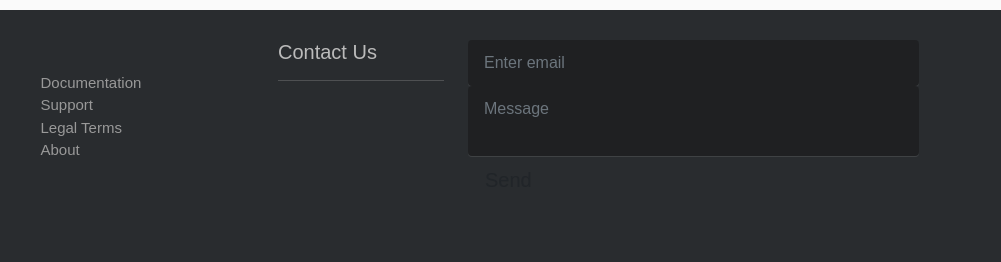
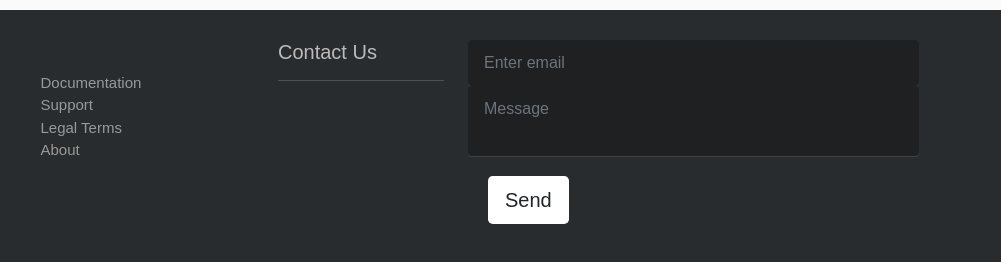
Before and after one commit to vasu4651/brewsters, a plain HTML site: page index.html in a window 1280 px wide. Shown: the part 3799-4061 px from the top of the page, 279-1280 px from the left. Drawn offline with nearby package versions, Linux system fonts and the light colour scheme.

Commit message:
send-btn

```diff
--- a/index.html
+++ b/index.html
@@ -294,7 +294,7 @@
                                 <textarea class="form-control" id="exampleMessage" placeholder="Message"></textarea>
                             </fieldset>
                             <fieldset class="form-group text-xs-right">
-                                <button type="button" class="btn btn-secondary-outline btn-lg">Send</button>
+                                <button type="button" id="sendbtn" class="btn btn-secondary-outline btn-lg">Send</button>
                             </fieldset>
                         </form>
                     </div>
--- a/phaseshift.css
+++ b/phaseshift.css
@@ -2,8 +2,14 @@
 @import url('https://maxcdn.bootstrapcdn.com/font-awesome/4.7.0/css/font-awesome.min.css');
 body {
     font-family: 'Alegreya Sans', sans-serif;
+
 }
 /* FontAwesome for working BootSnippet :> */
+
+#sendbtn{
+    margin: 20px;
+    background-color: white;
+}
 
 .bg {
     width: 100%;
```
